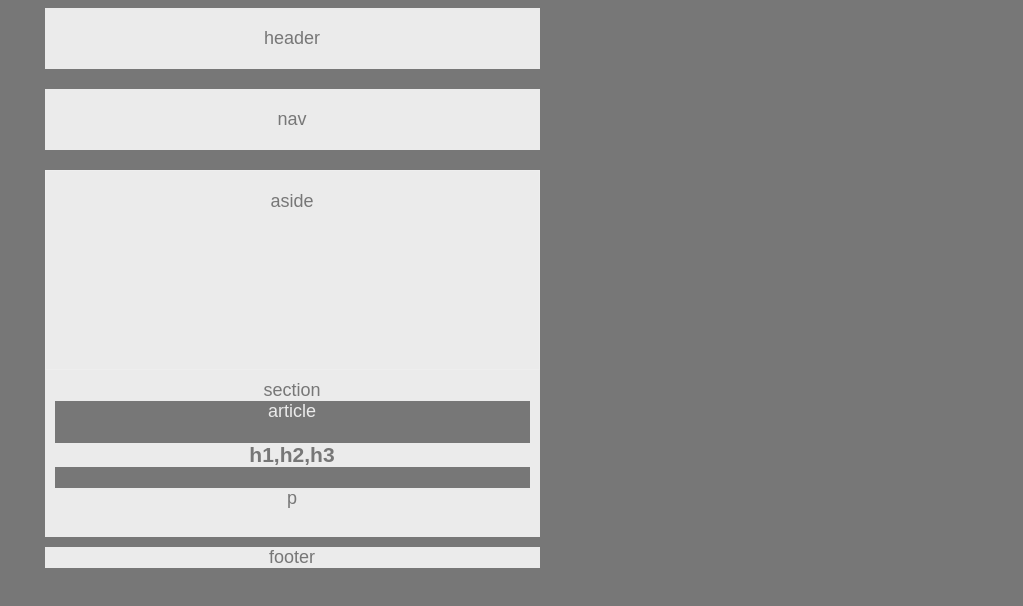
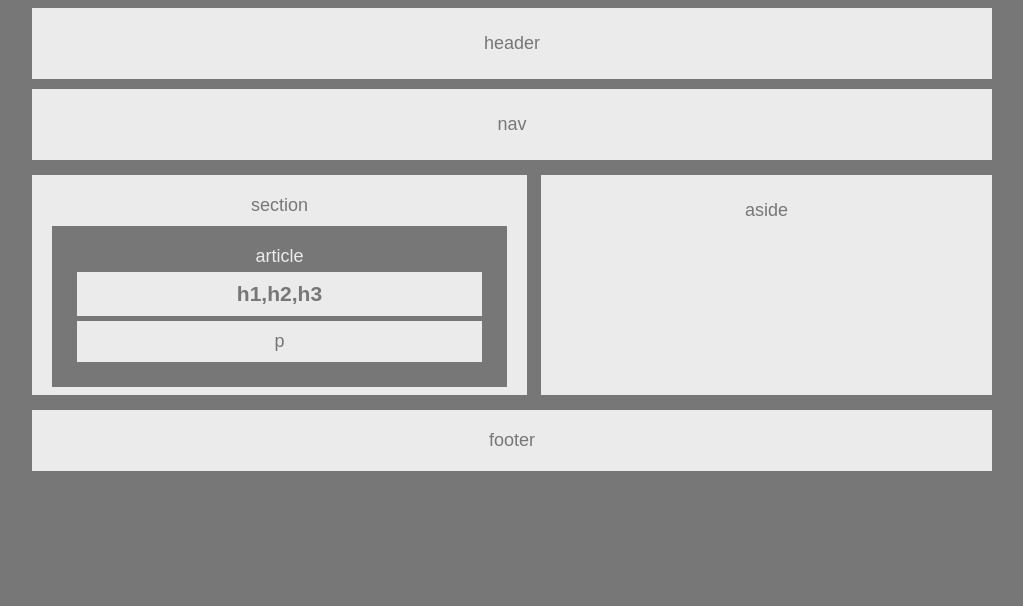
Before and after one commit to iperez99/HW-Wireframe, a plain HTML site: page index.html in a window 1280 px wide. Shown: the whole page, without its empty margins (196-1219 px from the left). Drawn offline with Linux system fonts and the light colour scheme.

Commit message:
finished homework

```diff
--- a/style.css
+++ b/style.css
@@ -10,62 +10,64 @@ body {
     width: 960px;
     font-size: 18px;
 }
+div {
+    width: 960px;
+    margin-left: 220px;
+}
 
-header, nav, section, aside, footer {
+header, nav, footer {
     background: #ebebeb;
-    width: 495px
+    width: 960px;
+}
+
+header {
+    padding: 25px;
+    margin-bottom: 10px;
+}
+
+nav {
+    padding: 25px;
+    margin-bottom: 15px;
 
 }
 
+aside {
+    background-color: #ebebeb;
+    padding: 25px;
+    float: right;
+    width: 47%;
+    height: 220px;
+    margin-bottom: 15px;
+    margin-left: 13px;
+}
 
-div {
+section {
+    width: 495px;
+    background-color: #ebebeb;
+    padding: 20px;
+    margin-bottom: 10px;
+    float: left;
+    height: 220px;
+}
 
-    margin: 0 auto;
-    width: 495px;
-}
 article {
     color: #ebebeb;
     background: #777;
+    padding: 20px;
+    margin-top: 10px;
 }
 
 h1, p {
     color: #777;
     background: #ebebeb;
-}
-
-section {
-    clear: both;
-    padding: 10px;
-    margin-bottom: 10px;
-
-    float: left;
-}
-
-header {
-    padding: 20px;
-    margin-bottom: 20px;
-
-}
-
-nav {
-    padding: 20px;
-    margin-bottom: 20px;
-
-
-}
-aside {
-
-    /*padding: 10px;
-    margin-bottom: 10px*/
-    float: right;
-
-  height: 200px;
-  border: 1px solid #eee;
-  padding: 20px;
-  /*float: left;*/
-
+    padding-top: 10px;
+    padding-bottom: 10px;
+    margin: 5px;
 }
 
 footer {
-    clear: both
+    clear: both;
+    margin-top: 10px;
+    padding: 20px;
+
 }
```
Also changed, not shown: index.html (+11 -5 lines).
